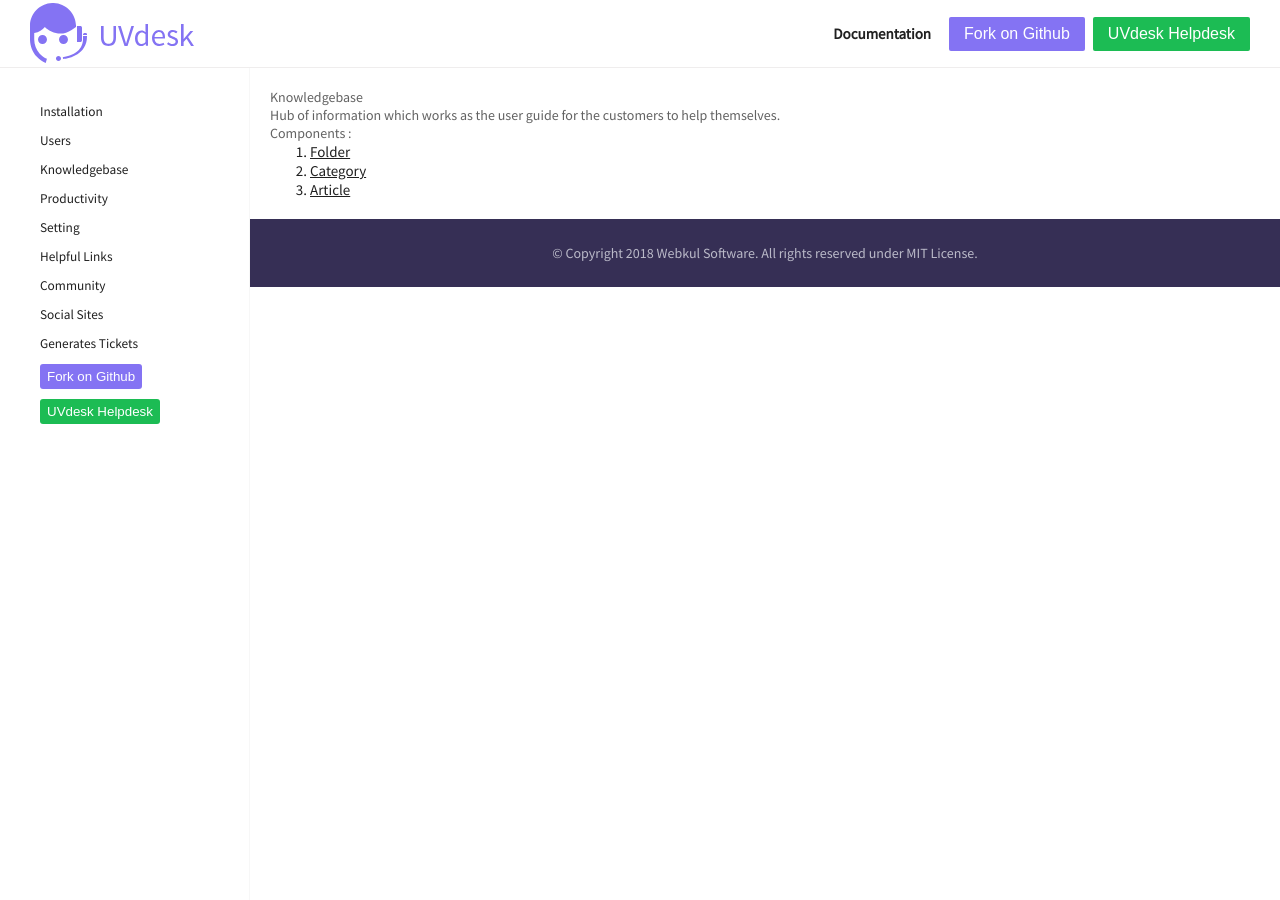
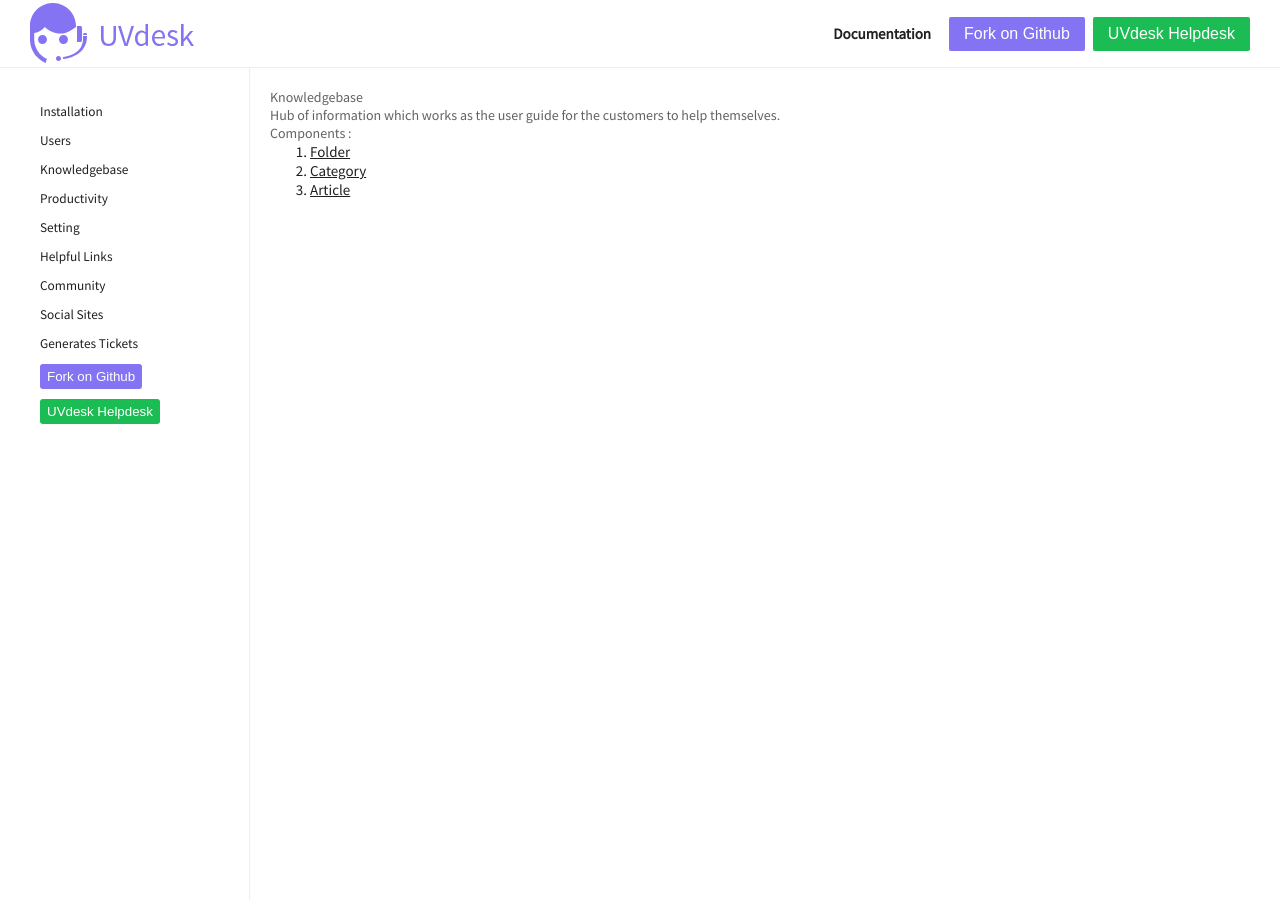
Before and after one commit to uvdesk/uvdesk.github.io, a Jekyll site: the page built from _uvdemo/knowledgebase/index.html, in a window 1280 px wide. Built offline with Jekyll 4.4.1, drawn with Linux system fonts in a browser that asks for light colours.

Commit message:
Component page complete

```diff
--- a/_layouts/component-layout.html
+++ b/_layouts/component-layout.html
@@ -21,11 +21,11 @@
             <div class="sidebar-filler">
             </div>
             {{ content }}
-            <div class="footer">
+            <!-- <div class="footer">
                 <div class="footer123">
                     <p> &copy; Copyright 2018 Webkul Software. All rights reserved under MIT License.</p>
                 </div>
-            </div>
+            </div> -->
         </div>
         <script src="/assets/js/uvdocs.js"></script>
     </body>
--- a/_sass/component.scss
+++ b/_sass/component.scss
@@ -1,9 +1,10 @@
 .component-container {
     display: grid;
     grid-template-columns: var(--hamburger-menu-width) 1fr;
-    grid-template-rows: var(--header-footer-height) 1fr var(--header-footer-height);
+    grid-template-rows: var(--header-footer-height) 1fr;
     background-color: var(--container-bg-color);
 }
+
 .component-container .header {
     z-index: 10;
     position: fixed;
@@ -12,6 +13,7 @@
     width: 100%;
     box-shadow: none;
 }
+
 .component-container .hamburger-menu {
     box-shadow: none;
     position: fixed;
@@ -30,36 +32,47 @@
     margin-top: calc(var(--hamburger-menu-item-left-margin) - 5px);
 }
 
+.component-container .header-filler {
+    grid-column: 1 / 3;
+    grid-row: 1 / 2;
+    height: var(--header-footer-height);
+}
+
+.component-container .sidebar-filler {
+    grid-column: 1 / 2;
+    grid-row: 2 / 4;
+    width: var(--hamburger-menu-width);
+}
+
+.component-container .installation-component {
+    grid-column: 2 / 3;
+    grid-row: 2 / 3;
+    padding: 20px;
+}
+
+
 @media all and (max-width: 870px) {
+    .component-container {
+        grid-template-columns: 1fr;
+        grid-template-rows: var(--header-footer-height) 1fr; //var(--header-footer-height);
+    }
+
+    .component-container .header-filler,　.component-container .sidebar-filler {
+        display: none;
+    }
+
+    .component-container .installation-component {
+        grid-column: 1 / 2;
+    }
+
     .component-container .hamburger-menu {
+        left: calc( -1 * var(--hamburger-menu-width) );
         box-shadow: 2px 0 5px var(--hamburger-box-shadow-color);
         z-index: 9999;
         top: 0;
         height: 100%;
     }
-
     .component-container .hamburger-menu .hamburger-menu-title {
         display: block;
     }
-
 }
-
-.component-container .header-filler {
-    grid-column: 1 / 3;
-    grid-row: 1 / 2;
-    height: var(--header-footer-height);
-}
-.component-container .sidebar-filler {
-    grid-column: 1 / 2;
-    grid-row: 2 / 4;
-    width: var(--hamburger-menu-width);
-}
-.component-container .installation-component {
-    grid-column: 2 / 3;
-    grid-row: 2 / 3;
-    padding: 20px;
-}
-.component-container .footer {
-    grid-column: 2 / 3;
-    grid-row: 3 / 4;
-}
--- a/_sass/hamburger-menu.scss
+++ b/_sass/hamburger-menu.scss
@@ -97,7 +97,7 @@
 
 // hamburger icon start
 .hamburger-menu-show {
-  left: 0px;
+  left: 0px !important;
 }
 
 .hamburger-menu-icon {
--- a/_sass/variables.scss
+++ b/_sass/variables.scss
@@ -57,7 +57,7 @@
   --topic-box-border-color: #E6E6E9;
   --topic-box-bg-color: #ffffff;
   --hamburger-box-shadow-color: #27272780;
-  --hamburger-border-color:  #f7f7f7;
+  --hamburger-border-color:  #efeded;
   --hamburger-menu-heading-bottom-border-color: grey;
   --community-container-text-color: #282828;
   --paragraph-heading-color: 	#202020;
```
